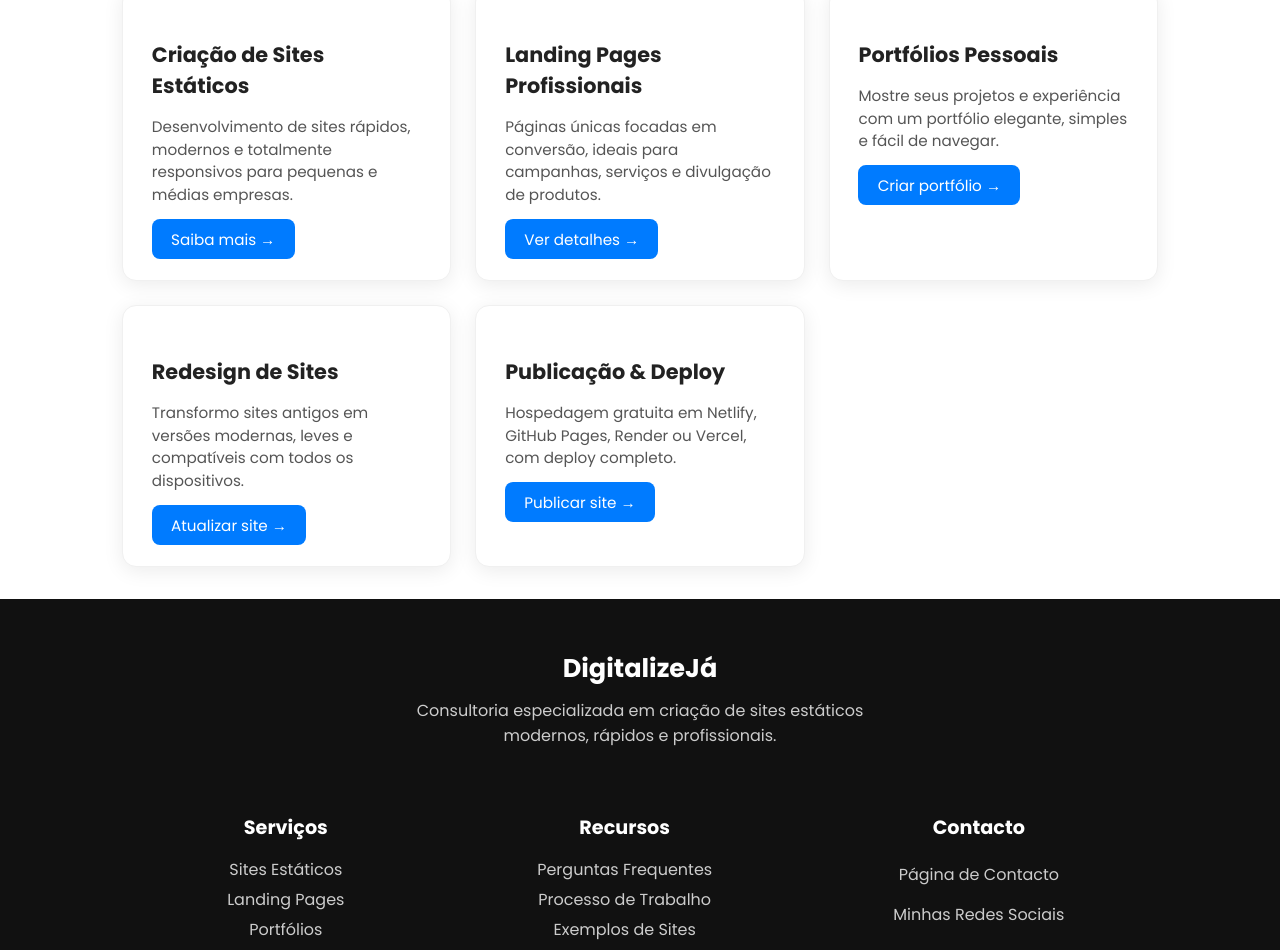
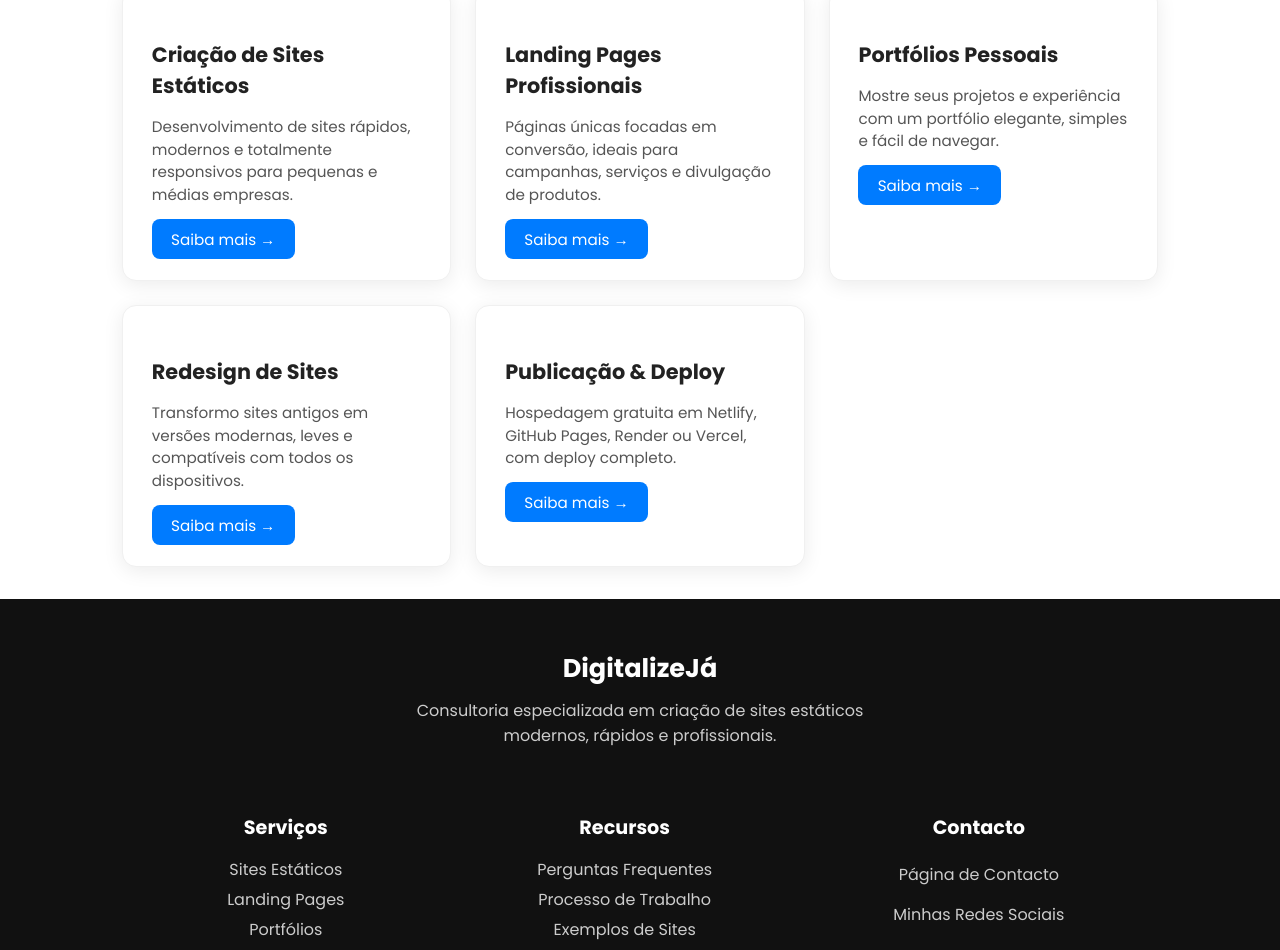
Before and after one commit to BillyScouf/DigitalizeJa, a Vue app: page / in a window 1280 px wide. Shown: the part 1286-2236 px from the top of the page. Built offline with nearby package versions, Linux system fonts and the light colour scheme; a web font is replaced by a local one.

Commit message:
Update links to 'Saiba mais' in services component

```diff
--- a/src/components/services.vue
+++ b/src/components/services.vue
@@ -10,25 +10,25 @@
   <div class="card">
     <h3>Landing Pages Profissionais</h3>
     <p>Páginas únicas focadas em conversão, ideais para campanhas, serviços e divulgação de produtos.</p>
-    <a href="#">Ver detalhes →</a>
+    <a href="#">Saiba mais →</a>
   </div>
 
   <div class="card">
     <h3>Portfólios Pessoais</h3>
     <p>Mostre seus projetos e experiência com um portfólio elegante, simples e fácil de navegar.</p>
-    <a href="#">Criar portfólio →</a>
+    <a href="#">Saiba mais →</a>
   </div>
 
   <div class="card">
     <h3>Redesign de Sites</h3>
     <p>Transformo sites antigos em versões modernas, leves e compatíveis com todos os dispositivos.</p>
-    <a href="#">Atualizar site →</a>
+    <a href="#">Saiba mais →</a>
   </div>
 
   <div class="card">
     <h3>Publicação & Deploy</h3>
     <p>Hospedagem gratuita em Netlify, GitHub Pages, Render ou Vercel, com deploy completo.</p>
-    <a href="#">Publicar site →</a>
+    <a href="#">Saiba mais →</a>
   </div>
 </section>
 
```
